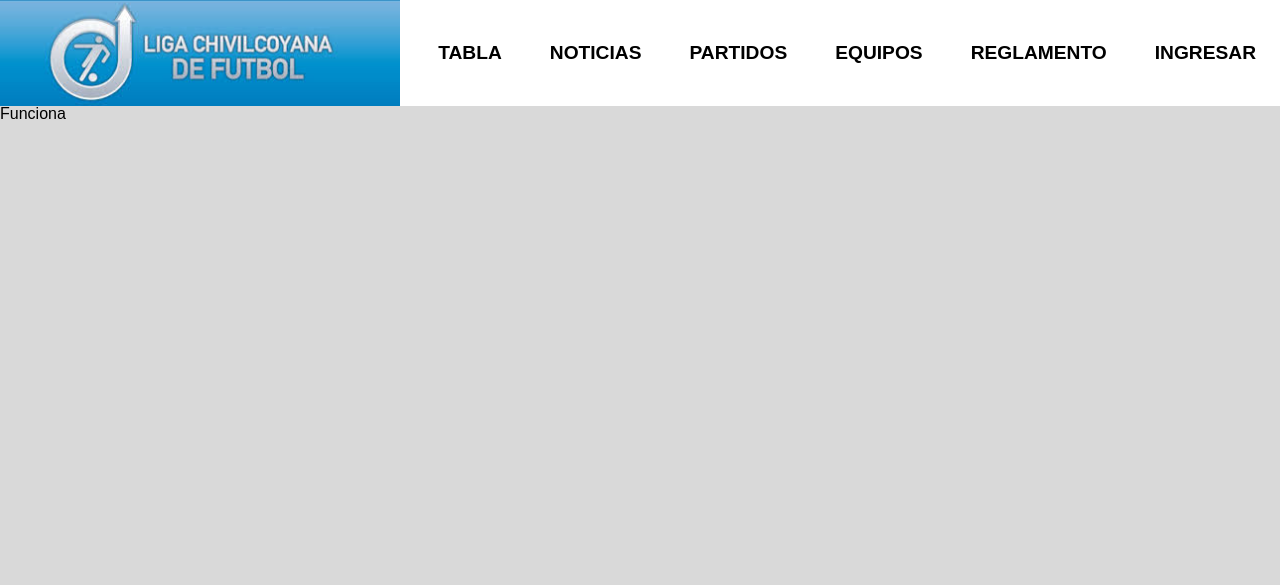
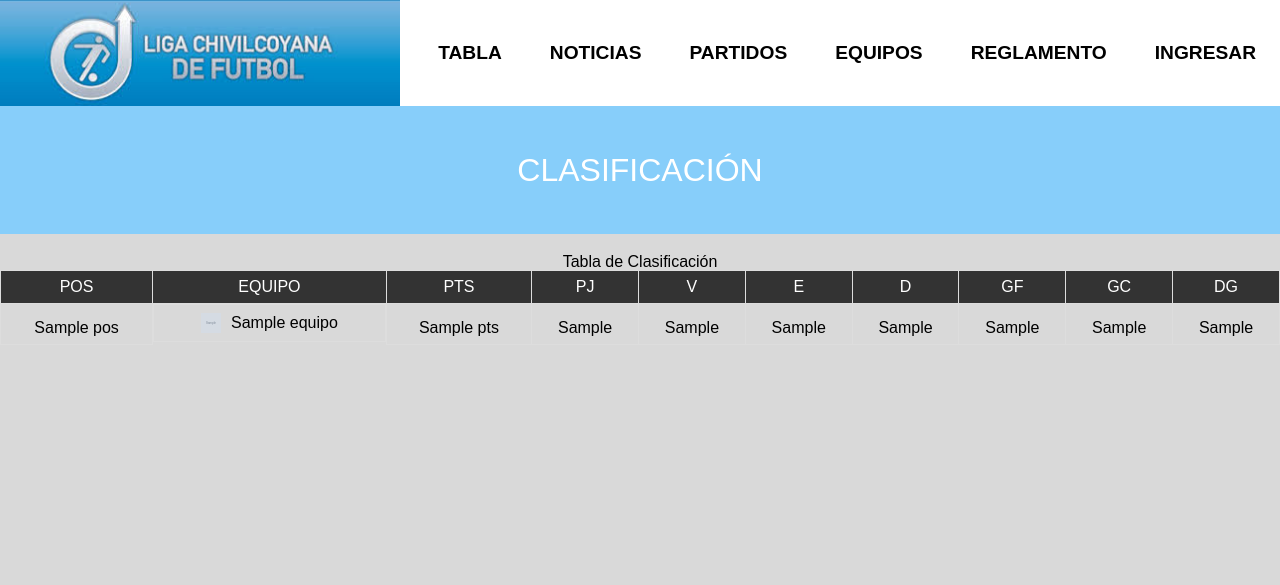
Before and after one commit to LucasLatessa/PAW-TPI, a PHP site: template src/App/Views/competencia/tabla.view.twig in a window 1280 px wide. Shown: the top 585 px of the page. Run offline with PHP 8.4, Linux system fonts and the light colour scheme; the template is opened without the code that fills it: most values are stand-ins (such as "Sample title", 1, 10 or a date in 2020); grey boxes marked "Sample" are stand-in pictures; some libraries are stand-ins or nearby versions; some web fonts are replaced.

Commit message:
Arreglos menores en Controlador.php, PageController, bootstrap para poder navegar, generando View Tabla (un poco de css para ir viendo)

```diff
--- a/src/App/Controllers/ErrorController.php
+++ b/src/App/Controllers/ErrorController.php
@@ -13,7 +13,7 @@ class ErrorController extends Controlador
     public function __construct()
     {
         parent::__construct();
-        $loader = new FilesystemLoader(__DIR__ . '/../../App/views');
+        $loader = new FilesystemLoader(__DIR__ . '/../../App/Views');
         $this->twig = new Environment($loader);
 }
 
--- a/src/App/Views/competencia/tabla.view.twig
+++ b/src/App/Views/competencia/tabla.view.twig
@@ -2,12 +2,55 @@
 <html lang="en">
 <head>
     {% include 'parts/head.view.twig' %}
+      <link rel="stylesheet" href="/assets/styles/tabla.css" />
 </head>
 <body>
     <!--HEADER-->
     {% include 'parts/header.view.twig' %}
 
-    <main>Funciona</main>
+    <main>
+
+    <header class="header-menu">
+        <h1>CLASIFICACIÓN</h1>
+    </header>
+
+    <table class="tabla-clasificacion">
+        <caption>
+            Tabla de Clasificación
+        </caption>
+        <thead>
+            <tr>
+                <th>POS</th>
+                <th>EQUIPO</th>
+                <th>PTS</th>
+                <th>PJ</th>
+                <th>V</th>
+                <th>E</th>
+                <th>D</th>
+                <th>GF</th>
+                <th>GC</th>
+                <th>DG</th>
+            </tr>
+        </thead>
+        <tbody>
+            {% for equipo in equipos %} <!-- aca se pueden pasar los datos desde un controller Equipo ---->
+            <tr>
+                <td>{{ equipo.pos }}</td>
+                <td class="team-name"><img src="{{ equipo.logo }}" alt="Logo" class="team-logo">{{ equipo.nombre }}</td>
+                <td>{{ equipo.pts }}</td>
+                <td>{{ equipo.pj }}</td>
+                <td>{{ equipo.v }}</td>
+                <td>{{ equipo.e }}</td>
+                <td>{{ equipo.d }}</td>
+                <td>{{ equipo.gf }}</td>
+                <td>{{ equipo.gc }}</td>
+                <td>{{ equipo.dg }}</td>
+            </tr>
+            {% endfor %}
+        </tbody>
+    </table>
+</main>
+
 
 
     <!--FOOTER-->
--- a/src/Core/Controlador.php
+++ b/src/Core/Controlador.php
@@ -23,7 +23,7 @@ class Controlador
     {
         global $connection, $log;
 
-        $this->viewsDir = __DIR__ . "/../App/views/";
+        $this->viewsDir = __DIR__ . "/../App/Views/";
 
         $this->rutasLogoHeader = [
             "href" => '../',
@@ -54,7 +54,7 @@ class Controlador
             [
                 "href" => '../cuenta/login',
                 "name" => "Login"
-            ],
+            ]
         ];
 
         $this->rutasFooter = [
--- a/src/bootstrap.php
+++ b/src/bootstrap.php
@@ -14,7 +14,7 @@ use Twig\Environment;
 use Twig\Loader\FilesystemLoader;
 
 // Configuro Twig
-$loader = new FilesystemLoader(__DIR__ . '/App/views'); // Ruta a vistas Twig
+$loader = new FilesystemLoader(__DIR__ . '/App/Views'); // Ruta a vistas Twig
 $twig = new Environment($loader, [
     'cache' => __DIR__ . '/App/cache',
 ]);
@@ -50,4 +50,4 @@ $router->setLoggeable($log); #Agrego el log
 
 $router->get('/', 'PageController@index'); #Clase y metodo que procesa la peticion
 
-$router->get('/competencia/tabla', 'PedidoController@tabla');
+$router->get('/tabla', 'PageController@tabla');
```
Also changed, not shown: src/App/Controllers/PageController.php (+16 -1 lines), public/assets/styles/tabla.css (added), src/App/Views/cuenta/registrarse.twig (deleted), src/App/Views/cuenta/registrarse.view.twig (added).
